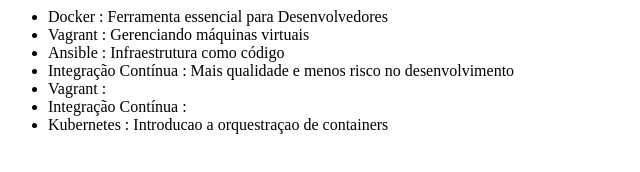
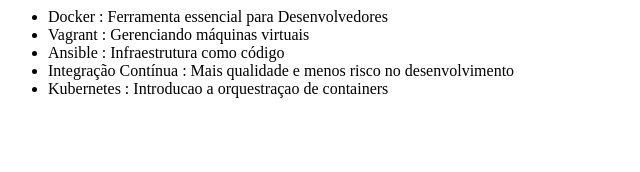
Before and after one commit to Marquedante/myTestRepository, a plain HTML site: page new-index.html in a window 1280 px wide. Shown: the whole page, without its empty margins (0-640 px from the left). Drawn offline with Linux system fonts and the light colour scheme.

```diff
--- a/new-index.html
+++ b/new-index.html
@@ -10,8 +10,6 @@
 		<li>Vagrant : Gerenciando máquinas virtuais</li>
         <li>Ansible : Infraestrutura como código</li>
 		<li>Integração Contínua : Mais qualidade e menos risco no desenvolvimento</li>
-		<li>Vagrant :</li>
-		<li>Integração Contínua :</li>
 		<li>Kubernetes : Introducao a orquestraçao de containers</li>
 	</ul>
 </body>
```
